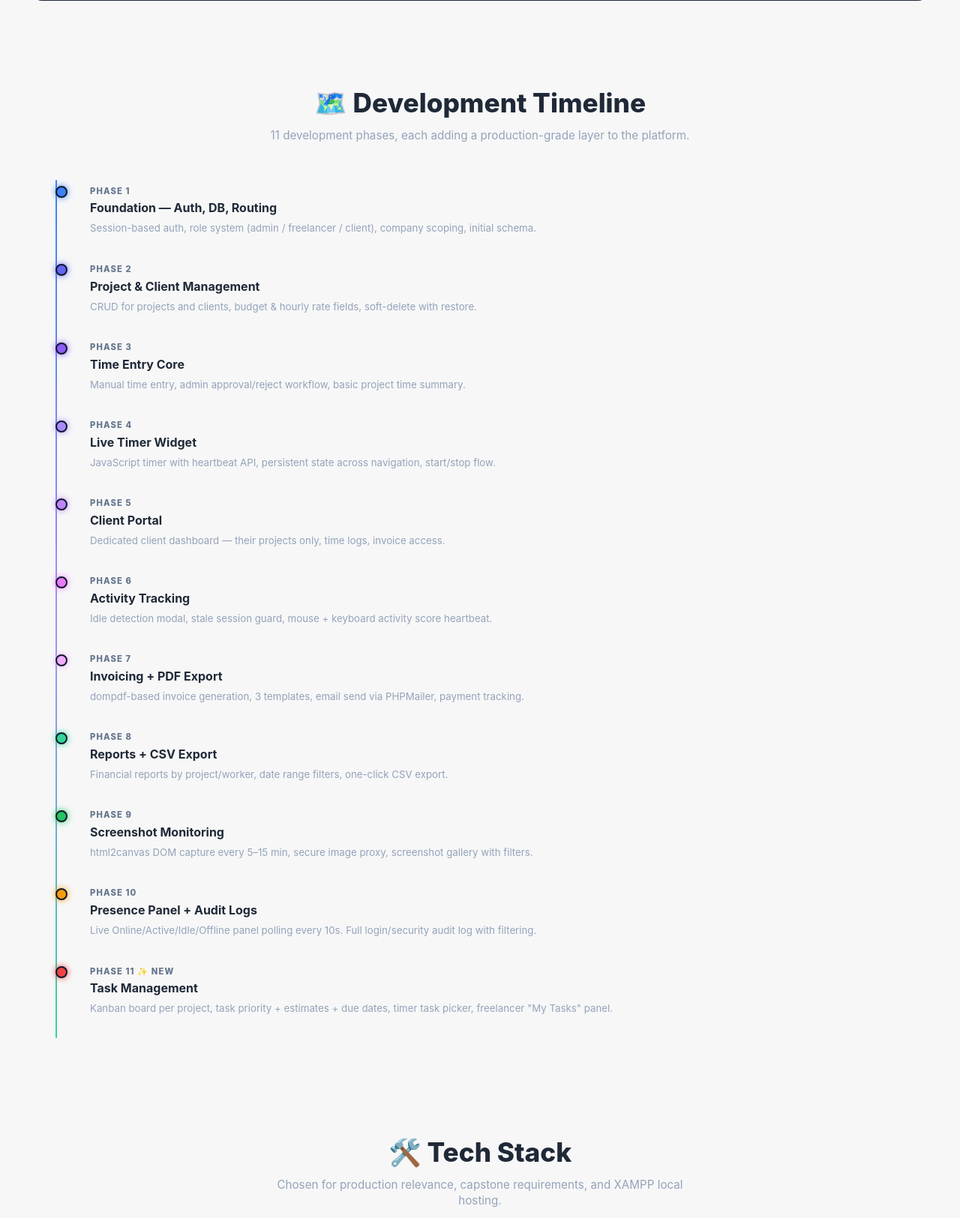
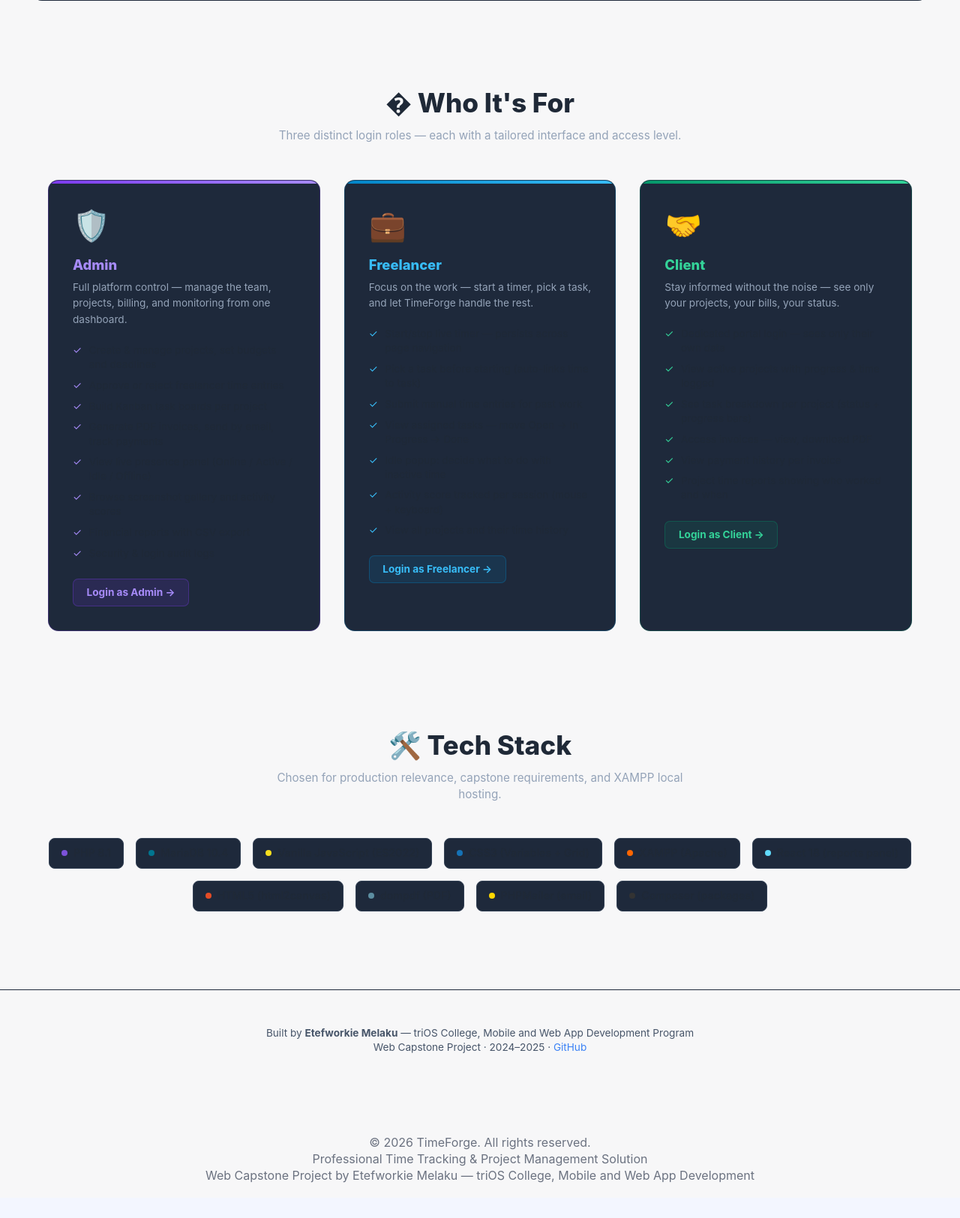
Before and after one commit to melakunet/TimeForge_Capstone-, a PHP site: page /TimeForge_Capstone/about.php in a window 1280 px wide. Shown: the part 3298-4923 px from the top of the page at 75% size. After the commit the page ends 4876 px from the top, so only its background shows below. Run offline with PHP 8.4, Linux system fonts and the light colour scheme; some libraries are stand-ins or nearby versions.

Commit message:
about.php: replace dev timeline with 'Who It's For' roles section; README: full rewrite with timeline, correct credentials, Phase 11

```diff
--- a/about.php
+++ b/about.php
@@ -74,15 +74,6 @@ $page_title = 'About TimeForge';
     .cred-label { font-size: .75rem; color: #64748b; text-transform: uppercase; letter-spacing: .05em; font-weight: 600; }
     .cred-val { font-family: 'Courier New', monospace; font-size: .88rem; color: #e2e8f0; background: #0f172a; border-radius: 4px; padding: .2rem .5rem; cursor: pointer; border: 1px solid #334155; }
     .cred-val:hover { border-color: #3b82f6; color: #60a5fa; }
-
-    /* ── Phase Timeline ────────────────────────── */
-    .timeline { position: relative; padding-left: 2rem; }
-    .timeline::before { content: ''; position: absolute; left: .65rem; top: 0; bottom: 0; width: 2px; background: linear-gradient(to bottom, #3b82f6, #a78bfa, #34d399); border-radius: 1px; }
-    .phase { position: relative; padding: .5rem 0 1.75rem 1.5rem; }
-    .phase::before { content: ''; position: absolute; left: -1.35rem; top: .55rem; width: 12px; height: 12px; border-radius: 50%; background: var(--dot, #3b82f6); border: 2px solid #0f172a; box-shadow: 0 0 8px var(--dot, #3b82f6); }
-    .phase-num { font-size: .7rem; font-weight: 800; text-transform: uppercase; letter-spacing: .1em; color: #64748b; margin-bottom: .2rem; }
-    .phase h3   { font-size: 1rem; font-weight: 700; margin: 0 0 .35rem; }
-    .phase p    { font-size: .83rem; color: #94a3b8; margin: 0; line-height: 1.6; }
 
     /* ── Tech Stack ────────────────────────────── */
     .tech-grid { display: flex; flex-wrap: wrap; gap: 1rem; justify-content: center; }
@@ -323,68 +314,87 @@ include __DIR__ . '/includes/header_partial.php';
   <p style="text-align:center; padding: 0 1.5rem 2rem; color:#475569; font-size:.82rem;">⚠️ Demo account — please don't change passwords.</p>
 </section>
 
-<!-- ── Phase Timeline ─────────────────────────────────────────── -->
+<!-- ── Who It's For ───────────────────────────────────────────── -->
 <section>
   <div class="section-title">
-    <h2>🗺️ Development Timeline</h2>
-    <p>11 development phases, each adding a production-grade layer to the platform.</p>
+    <h2>� Who It's For</h2>
+    <p>Three distinct login roles — each with a tailored interface and access level.</p>
   </div>
-  <div class="timeline">
-    <div class="phase" style="--dot:#3b82f6;">
-      <div class="phase-num">Phase 1</div>
-      <h3>Foundation — Auth, DB, Routing</h3>
-      <p>Session-based auth, role system (admin / freelancer / client), company scoping, initial schema.</p>
+
+  <div style="display:grid; grid-template-columns:repeat(auto-fill, minmax(300px,1fr)); gap:2rem;">
+
+    <!-- Admin -->
+    <div style="background:#1e293b; border:1px solid #7c3aed44; border-radius:14px; padding:2rem; position:relative; overflow:hidden;">
+      <div style="position:absolute; top:0; left:0; right:0; height:4px; background:linear-gradient(90deg,#7c3aed,#a78bfa);"></div>
+      <div style="font-size:2.5rem; margin-bottom:.75rem;">🛡️</div>
+      <h3 style="font-size:1.15rem; font-weight:800; color:#a78bfa; margin:0 0 .4rem;">Admin</h3>
+      <p style="color:#94a3b8; font-size:.85rem; margin:0 0 1.25rem; line-height:1.6;">
+        Full platform control — manage the team, projects, billing, and monitoring from one dashboard.
+      </p>
+      <ul style="list-style:none; padding:0; margin:0; display:flex; flex-direction:column; gap:.55rem;">
+        <li style="font-size:.85rem; display:flex; gap:.6rem; align-items:flex-start;"><span style="color:#a78bfa; flex-shrink:0;">✓</span> Create &amp; manage projects, set budgets and deadlines</li>
+        <li style="font-size:.85rem; display:flex; gap:.6rem; align-items:flex-start;"><span style="color:#a78bfa; flex-shrink:0;">✓</span> Approve or reject freelancer time entries</li>
+        <li style="font-size:.85rem; display:flex; gap:.6rem; align-items:flex-start;"><span style="color:#a78bfa; flex-shrink:0;">✓</span> Build Kanban task boards per project</li>
+        <li style="font-size:.85rem; display:flex; gap:.6rem; align-items:flex-start;"><span style="color:#a78bfa; flex-shrink:0;">✓</span> Generate PDF invoices, send by email, track payments</li>
+        <li style="font-size:.85rem; display:flex; gap:.6rem; align-items:flex-start;"><span style="color:#a78bfa; flex-shrink:0;">✓</span> View live presence panel (Online / Active / Idle / Offline)</li>
+        <li style="font-size:.85rem; display:flex; gap:.6rem; align-items:flex-start;"><span style="color:#a78bfa; flex-shrink:0;">✓</span> Browse screenshot gallery and activity scores</li>
+        <li style="font-size:.85rem; display:flex; gap:.6rem; align-items:flex-start;"><span style="color:#a78bfa; flex-shrink:0;">✓</span> Financial reports with CSV export</li>
+        <li style="font-size:.85rem; display:flex; gap:.6rem; align-items:flex-start;"><span style="color:#a78bfa; flex-shrink:0;">✓</span> Security &amp; login audit logs</li>
+      </ul>
+      <div style="margin-top:1.5rem;">
+        <a href="/TimeForge_Capstone/login.php" style="display:inline-block; background:#7c3aed22; color:#a78bfa; border:1px solid #7c3aed55; border-radius:7px; padding:.5rem 1.1rem; font-size:.85rem; font-weight:700; text-decoration:none;">
+          Login as Admin →
+        </a>
+      </div>
     </div>
-    <div class="phase" style="--dot:#6366f1;">
-      <div class="phase-num">Phase 2</div>
-      <h3>Project & Client Management</h3>
-      <p>CRUD for projects and clients, budget & hourly rate fields, soft-delete with restore.</p>
+
+    <!-- Freelancer -->
+    <div style="background:#1e293b; border:1px solid #0284c744; border-radius:14px; padding:2rem; position:relative; overflow:hidden;">
+      <div style="position:absolute; top:0; left:0; right:0; height:4px; background:linear-gradient(90deg,#0284c7,#38bdf8);"></div>
+      <div style="font-size:2.5rem; margin-bottom:.75rem;">💼</div>
+      <h3 style="font-size:1.15rem; font-weight:800; color:#38bdf8; margin:0 0 .4rem;">Freelancer</h3>
+      <p style="color:#94a3b8; font-size:.85rem; margin:0 0 1.25rem; line-height:1.6;">
+        Focus on the work — start a timer, pick a task, and let TimeForge handle the rest.
+      </p>
+      <ul style="list-style:none; padding:0; margin:0; display:flex; flex-direction:column; gap:.55rem;">
+        <li style="font-size:.85rem; display:flex; gap:.6rem; align-items:flex-start;"><span style="color:#38bdf8; flex-shrink:0;">✓</span> Start/stop live timer — persists across page navigation</li>
+        <li style="font-size:.85rem; display:flex; gap:.6rem; align-items:flex-start;"><span style="color:#38bdf8; flex-shrink:0;">✓</span> Pick a task before starting (auto-links time to task)</li>
+        <li style="font-size:.85rem; display:flex; gap:.6rem; align-items:flex-start;"><span style="color:#38bdf8; flex-shrink:0;">✓</span> Submit manual time entries for past work</li>
+        <li style="font-size:.85rem; display:flex; gap:.6rem; align-items:flex-start;"><span style="color:#38bdf8; flex-shrink:0;">✓</span> View assigned tasks — move Open → In Progress → Done</li>
+        <li style="font-size:.85rem; display:flex; gap:.6rem; align-items:flex-start;"><span style="color:#38bdf8; flex-shrink:0;">✓</span> Idle popup: decide what to do with inactive time</li>
+        <li style="font-size:.85rem; display:flex; gap:.6rem; align-items:flex-start;"><span style="color:#38bdf8; flex-shrink:0;">✓</span> Activity score tracked per session (mouse + keyboard)</li>
+        <li style="font-size:.85rem; display:flex; gap:.6rem; align-items:flex-start;"><span style="color:#38bdf8; flex-shrink:0;">✓</span> View all projects and their time history</li>
+      </ul>
+      <div style="margin-top:1.5rem;">
+        <a href="/TimeForge_Capstone/login.php" style="display:inline-block; background:#0284c722; color:#38bdf8; border:1px solid #0284c755; border-radius:7px; padding:.5rem 1.1rem; font-size:.85rem; font-weight:700; text-decoration:none;">
+          Login as Freelancer →
+        </a>
+      </div>
     </div>
-    <div class="phase" style="--dot:#8b5cf6;">
-      <div class="phase-num">Phase 3</div>
-      <h3>Time Entry Core</h3>
-      <p>Manual time entry, admin approval/reject workflow, basic project time summary.</p>
+
+    <!-- Client -->
+    <div style="background:#1e293b; border:1px solid #05966944; border-radius:14px; padding:2rem; position:relative; overflow:hidden;">
+      <div style="position:absolute; top:0; left:0; right:0; height:4px; background:linear-gradient(90deg,#059669,#34d399);"></div>
+      <div style="font-size:2.5rem; margin-bottom:.75rem;">🤝</div>
+      <h3 style="font-size:1.15rem; font-weight:800; color:#34d399; margin:0 0 .4rem;">Client</h3>
+      <p style="color:#94a3b8; font-size:.85rem; margin:0 0 1.25rem; line-height:1.6;">
+        Stay informed without the noise — see only your projects, your bills, your status.
+      </p>
+      <ul style="list-style:none; padding:0; margin:0; display:flex; flex-direction:column; gap:.55rem;">
+        <li style="font-size:.85rem; display:flex; gap:.6rem; align-items:flex-start;"><span style="color:#34d399; flex-shrink:0;">✓</span> Dedicated portal login — sees only their own data</li>
+        <li style="font-size:.85rem; display:flex; gap:.6rem; align-items:flex-start;"><span style="color:#34d399; flex-shrink:0;">✓</span> View active projects with progress &amp; time logged</li>
+        <li style="font-size:.85rem; display:flex; gap:.6rem; align-items:flex-start;"><span style="color:#34d399; flex-shrink:0;">✓</span> See task breakdown per project (status + progress bars)</li>
+        <li style="font-size:.85rem; display:flex; gap:.6rem; align-items:flex-start;"><span style="color:#34d399; flex-shrink:0;">✓</span> Access invoices — view, download PDF</li>
+        <li style="font-size:.85rem; display:flex; gap:.6rem; align-items:flex-start;"><span style="color:#34d399; flex-shrink:0;">✓</span> View payment history per invoice</li>
+        <li style="font-size:.85rem; display:flex; gap:.6rem; align-items:flex-start;"><span style="color:#34d399; flex-shrink:0;">✓</span> Project time reports showing who worked and when</li>
+      </ul>
+      <div style="margin-top:1.5rem;">
+        <a href="/TimeForge_Capstone/login.php" style="display:inline-block; background:#05966922; color:#34d399; border:1px solid #05966955; border-radius:7px; padding:.5rem 1.1rem; font-size:.85rem; font-weight:700; text-decoration:none;">
+          Login as Client →
+        </a>
+      </div>
     </div>
-    <div class="phase" style="--dot:#a78bfa;">
-      <div class="phase-num">Phase 4</div>
-      <h3>Live Timer Widget</h3>
-      <p>JavaScript timer with heartbeat API, persistent state across navigation, start/stop flow.</p>
-    </div>
-    <div class="phase" style="--dot:#c084fc;">
-      <div class="phase-num">Phase 5</div>
-      <h3>Client Portal</h3>
-      <p>Dedicated client dashboard — their projects only, time logs, invoice access.</p>
-    </div>
-    <div class="phase" style="--dot:#e879f9;">
-      <div class="phase-num">Phase 6</div>
-      <h3>Activity Tracking</h3>
-      <p>Idle detection modal, stale session guard, mouse + keyboard activity score heartbeat.</p>
-    </div>
-    <div class="phase" style="--dot:#f0abfc;">
-      <div class="phase-num">Phase 7</div>
-      <h3>Invoicing + PDF Export</h3>
-      <p>dompdf-based invoice generation, 3 templates, email send via PHPMailer, payment tracking.</p>
-    </div>
-    <div class="phase" style="--dot:#34d399;">
-      <div class="phase-num">Phase 8</div>
-      <h3>Reports + CSV Export</h3>
-      <p>Financial reports by project/worker, date range filters, one-click CSV export.</p>
-    </div>
-    <div class="phase" style="--dot:#22c55e;">
-      <div class="phase-num">Phase 9</div>
-      <h3>Screenshot Monitoring</h3>
-      <p>html2canvas DOM capture every 5–15 min, secure image proxy, screenshot gallery with filters.</p>
-    </div>
-    <div class="phase" style="--dot:#f59e0b;">
-      <div class="phase-num">Phase 10</div>
-      <h3>Presence Panel + Audit Logs</h3>
-      <p>Live Online/Active/Idle/Offline panel polling every 10s. Full login/security audit log with filtering.</p>
-    </div>
-    <div class="phase" style="--dot:#ef4444;">
-      <div class="phase-num">Phase 11 ✨ NEW</div>
-      <h3>Task Management</h3>
-      <p>Kanban board per project, task priority + estimates + due dates, timer task picker, freelancer "My Tasks" panel.</p>
-    </div>
+
   </div>
 </section>
 
```
Also changed, not shown: README.md.
